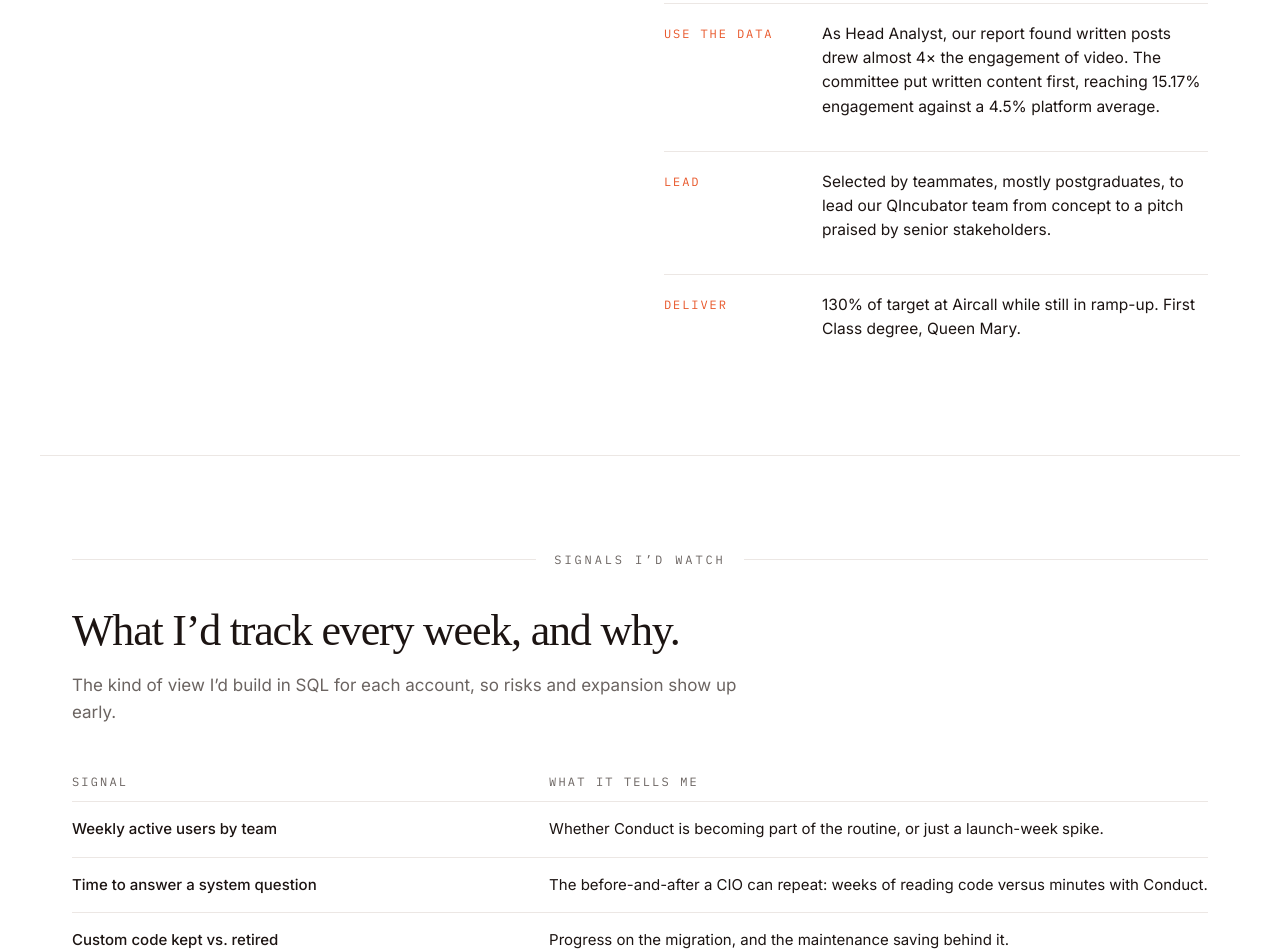
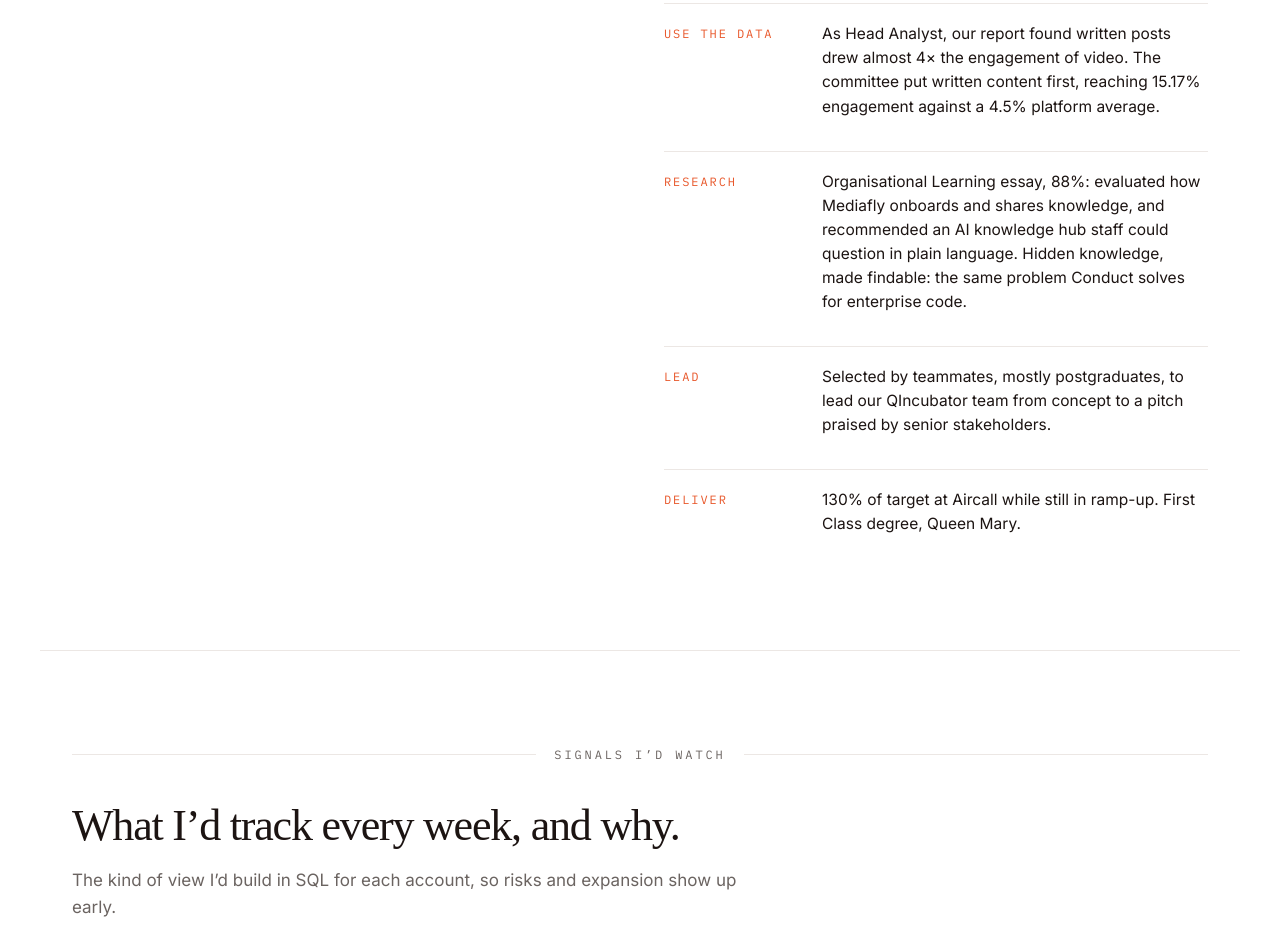
Before and after one commit to sumayaosman-pixel/web, a plain HTML site: page deployment-playbook.html in a window 1280 px wide. Shown: the part 3699-4650 px from the top of the page. Drawn offline with Linux system fonts and the light colour scheme.

Commit message:
Add organisational learning essay to playbook proof
Co-Authored-By: Claude Opus 5.5 <noreply@anthropic.com>
Claude-Session: https://claude.ai/code/session_01MsrmoqmGuJcnBMdd2XAcGA

```diff
--- a/deployment-playbook.html
+++ b/deployment-playbook.html
@@ -190,6 +190,7 @@ footer .small{font-family:Mono;font-size:12px;letter-spacing:.18em;text-transfor
       <div class="pr"><span>Shape product</span><div>At OdjoAI, a customer friction point I surfaced fed into a feature that shipped.</div></div>
       <div class="pr"><span>Know the ops</span><div>Operations Management, 82%: rebalanced a production line from 78% to 87% efficiency, found the critical path, compared capacity plans and resized batches to cut inventory cost. The kind of business logic SAP systems run.</div></div>
       <div class="pr"><span>Use the data</span><div>As Head Analyst, our report found written posts drew almost 4× the engagement of video. The committee put written content first, reaching 15.17% engagement against a 4.5% platform average.</div></div>
+      <div class="pr"><span>Research</span><div>Organisational Learning essay, 88%: evaluated how Mediafly onboards and shares knowledge, and recommended an AI knowledge hub staff could question in plain language. Hidden knowledge, made findable: the same problem Conduct solves for enterprise code.</div></div>
       <div class="pr"><span>Lead</span><div>Selected by teammates, mostly postgraduates, to lead our QIncubator team from concept to a pitch praised by senior stakeholders.</div></div>
       <div class="pr"><span>Deliver</span><div>130% of target at Aircall while still in ramp-up. First Class degree, Queen Mary.</div></div>
     </div>
```
